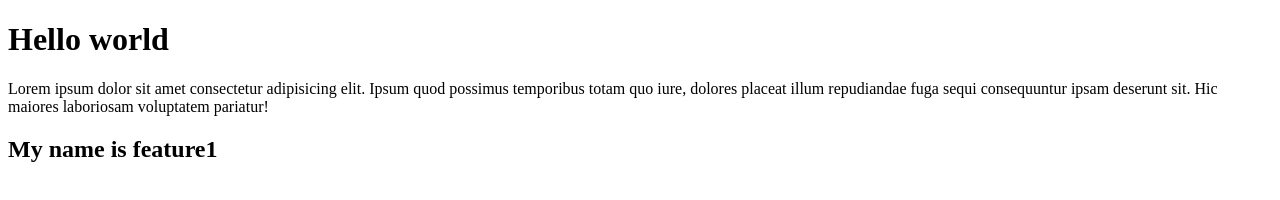
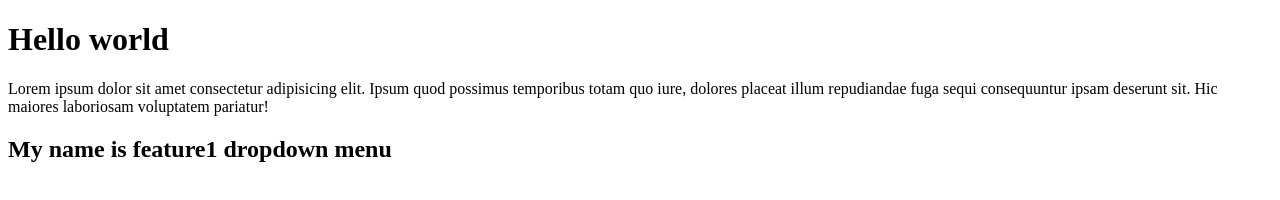
Before and after one commit to docjunaid001/demo1, a plain HTML site: page index.html in a window 1280 px wide. Drawn offline with Linux system fonts and the light colour scheme.

Commit message:
dropdown added

```diff
--- a/index.html
+++ b/index.html
@@ -9,7 +9,7 @@
     <h1>Hello world</h1>
     <p>Lorem ipsum dolor sit amet consectetur adipisicing elit. Ipsum quod possimus temporibus totam quo iure, dolores placeat illum repudiandae fuga sequi consequuntur ipsam deserunt sit. Hic maiores laboriosam voluptatem pariatur!</p>
 
-    <h2>My name is feature1 </h2>
+    <h2>My name is feature1 dropdown menu</h2>
 
 </body>
 </html>
```
